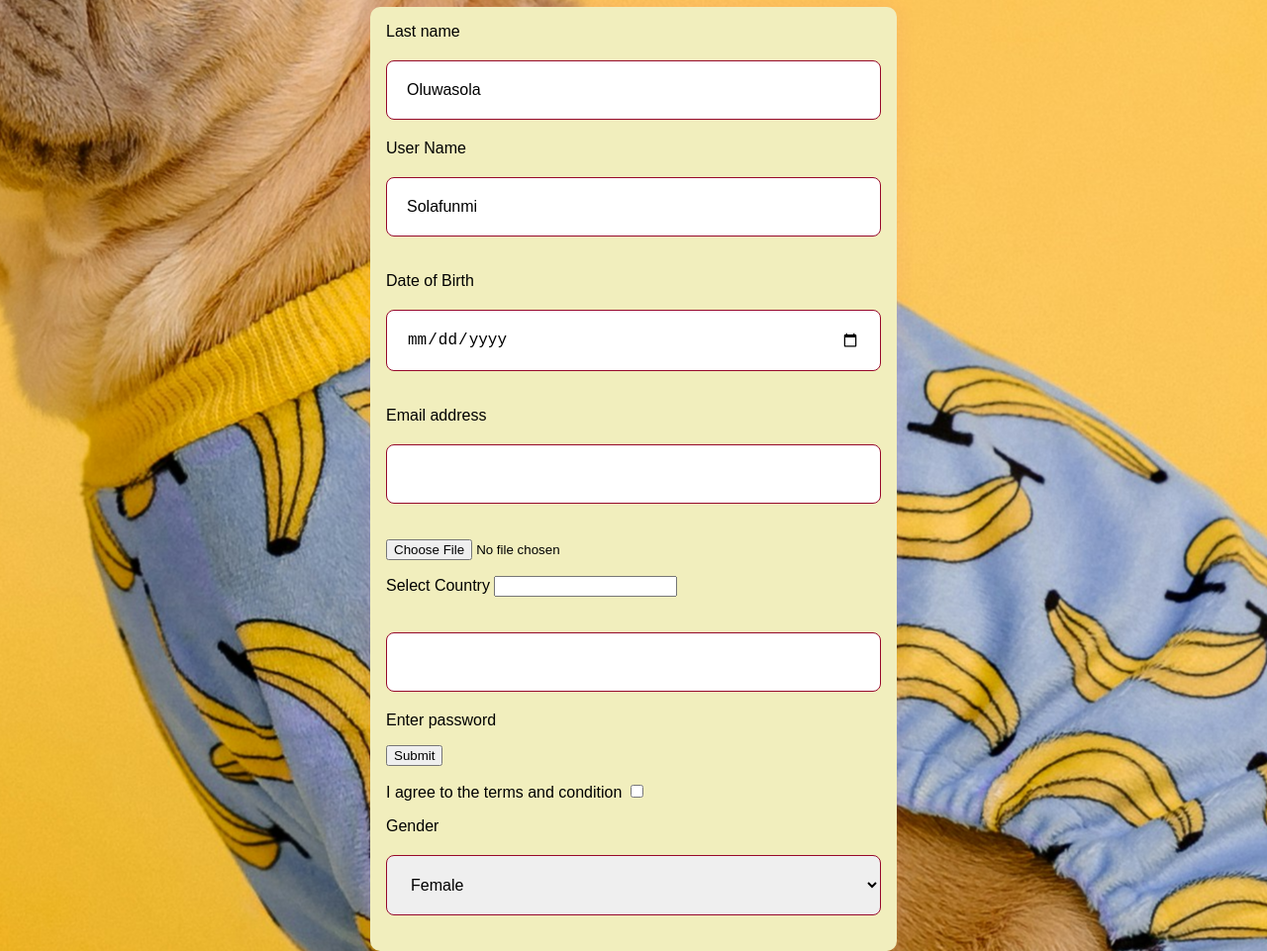
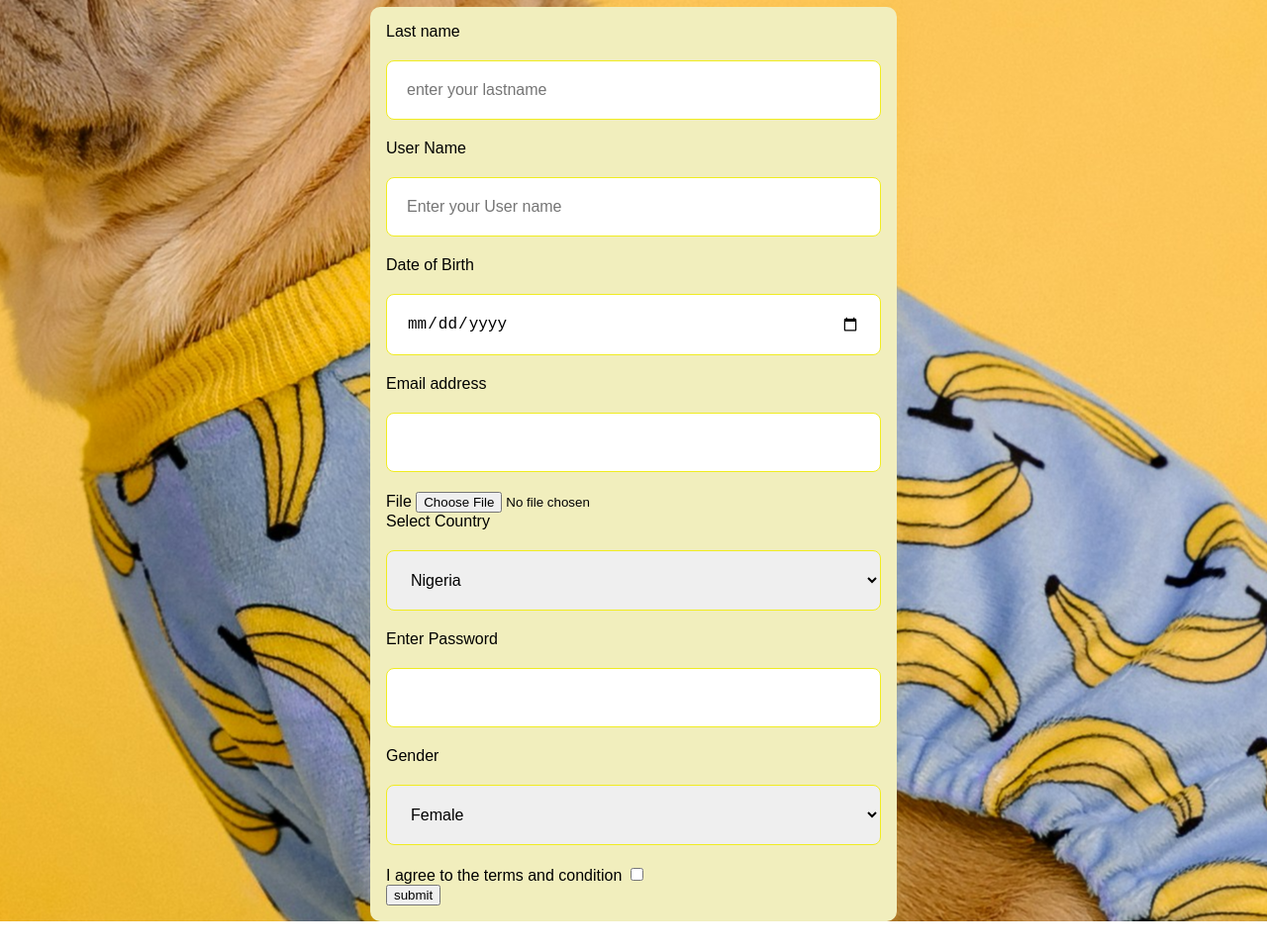
Before and after one commit to OluwasolaOdusanya/Solafunmi-html, a plain HTML site: page index.html in a window 1280 px wide. Shown: the part 73-1034 px from the top of the page at 99% size. After the commit the page ends 1004 px from the top, so only its background shows below. Drawn offline with Linux system fonts and the light colour scheme.

Commit message:
https://github.com/OluwasolaOdusanya/Solafunmi-html.git

```diff
--- a/index.html
+++ b/index.html
@@ -24,55 +24,74 @@
  <input type="date" name="" id="">
  <input type="submit" value ="">
 -->
+
 <!DOCTYPE html>
 <html lang="en">
 <head>
     <meta charset="UTF-8">
     <meta name="viewport" content="width=device-width, initial-scale=1.0">
   <link rel="stylesheet" href="style.css">
-
-  <meta name="viewport" content="width=device-width, initial-scale=1.0">
+  <title>Solafunmi's Website</title>
  </head>
  <body>
   <h1>CSS styling class</h1>
  <form>
 <div class="container">
- <label for="Last name">Last name
-    <input type="text" name="" id="First name" placeholder="Enter your Last Name" value="Oluwasola" size="20" name="Last name" maxlength="10">
+ <label for="lastname">Last name
+    <input type="text" name="" id="firstname" placeholder="enter your lastname"size="20" name="lastname" maxlength="10">
+  </div>
 
+  <div>
   <label for="Username">User Name
-    <input type="text" name="" id="User name" placeholder="Enter your User name" value="Solafunmi" size="20" name="Username name" maxlength="10">
-</p>
+    <input type="text" name="" id="User name" placeholder="Enter your User name"size="20" name="Username name" maxlength="10">
+  </div>
+
+  <div>
 <label for="datetime">Date of Birth
-  <input type="date" name="datetime" maxlength="10">
+<input type="date" name="datetime" maxlength="10">
+</div>
 
-<p>
-  <label for="Email">Email address
-    <input type="email" />
-<p>
-  <input type="file" name="" id="">
-</p>
-<p>
-  <label for="Country Selector">Select Country
-    <input type="" name="" id="Country">
-<p>
-  <label for="password">
-  <input type="password"> Enter password
-</p>
-<p>
-  <label for="Submit">
-  <input type="submit" value ="Submit">
-</p>
-<p>
-  <label for="checkbox">I agree to the terms and condition</label>
-  <input type="checkbox" name="" id="">
-</p>
- </label>
- <label for="Gender">Gender</label>
- <Select id="gender" name="gender">
- <option value="Female">Female</option>
- <option value="Male">Male</option>
+<div>
+  <label for="email">Email address
+    <input type="email" name="email">
+  </div>
+
+  <div>
+  <label for="file">File
+  <input type="file" name="file" id="file">
+</div>
+
+<div>
+  <label for="countryselector">Select Country
+    <select name="countryselector" id="countryselector">
+      <option value="nigeria">Nigeria</option>
+      <option value="canada">Canada</option>
+      <option value="unitedkingdom">United Kingdom</option>
+    </select>
+  </div>
+
+<div>
+  <label for="password">Enter Password
+  <input type="password" id="password" name="password">
+</div>
+
+<div>
+ <label for="gender">Gender</label>
+ <select id="gender" name="gender">
+ <option value="female">Female</option>
+ <option value="male">Male</option>
 </Select>
+</div>
+
+<div>
+  <label for="checkbox">I agree to the terms and condition
+  <input type="checkbox" name="checkbox" id="checkbox">
+</div>
+
+<div>
+  <input type="submit" value="submit">
+</div>
    </form>
+  </div>
   </body>
-</div>
+</html>
--- a/style.css
+++ b/style.css
@@ -15,7 +15,7 @@ form {
     padding: 16px;
     background-color: #f1eebd;
     border-radius: 10px;
-    box-shadow: 0 0 20px rgba(221, 59, 186, 0.1);
+    box-shadow: 0 0 20px rgba(240, 205, 10, 0.1);
     font-family: Arial, sans-serif;
 }
 
@@ -29,27 +29,23 @@ select {
     width: 100%;
     padding: 20px;
     margin: 20px 0;
-    border: 1px solid #96082b;
+    border: 1px solid #f0ec20;
     border-radius: 8px;
     font-size: 16px;
     box-sizing: border-box;
 }
 button[type="submit"]:hover {
-    background-color: #df1ddf;
+    background-color: #3d3c04;
 }
 
 button[type="submit"] {
     width: 100%;
     padding: 20px;
-    background-color: #4494e9;
-    color: rgb(231, 74, 134);
+    background-color: #a7aa06;
+    color: rgb(238, 204, 14);
     border: none;
     border-radius: 5px;
     font-size: 18px;
     cursor: pointer;
     transition: background-color 0.3s;
 }
-
-input[type="file"]::file-selector-button:hover {
- background-color: #0056b3;
-}
```
Also changed, not shown: about.html (added, +14 -0 lines).
